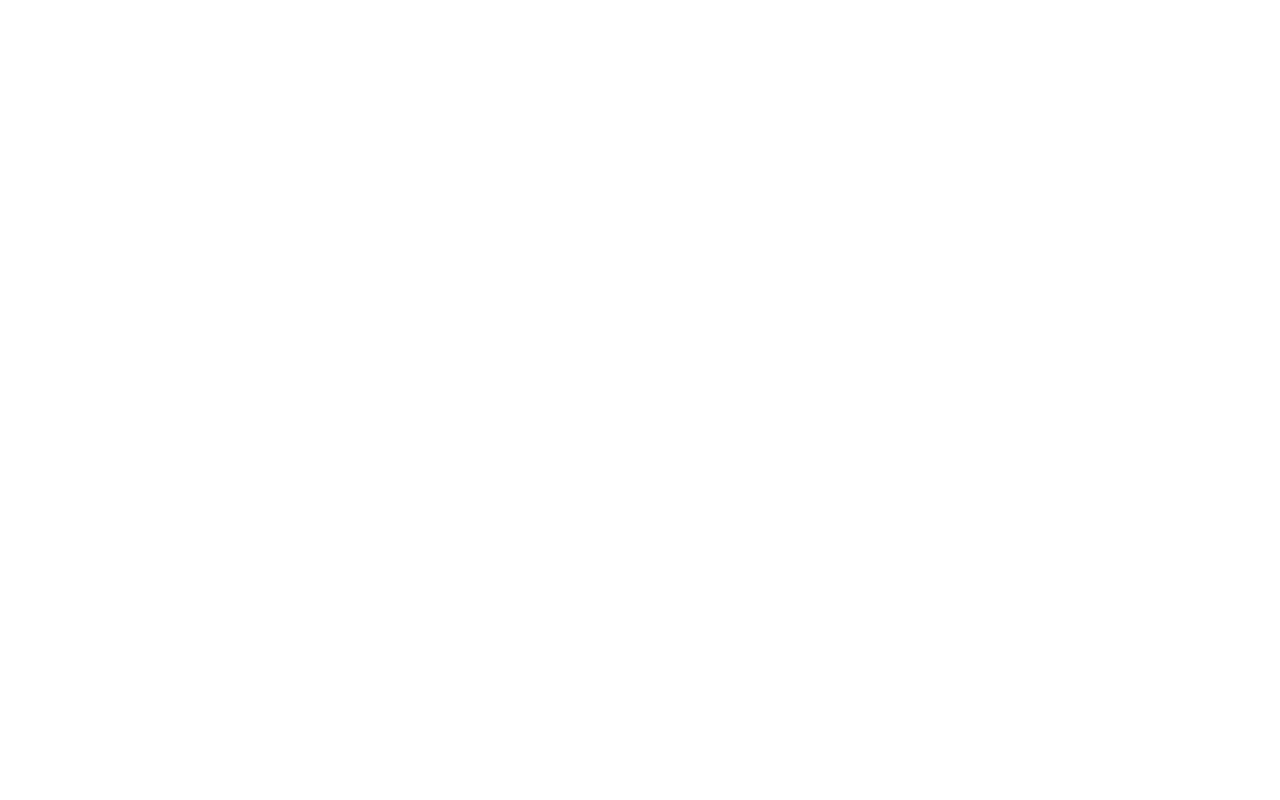
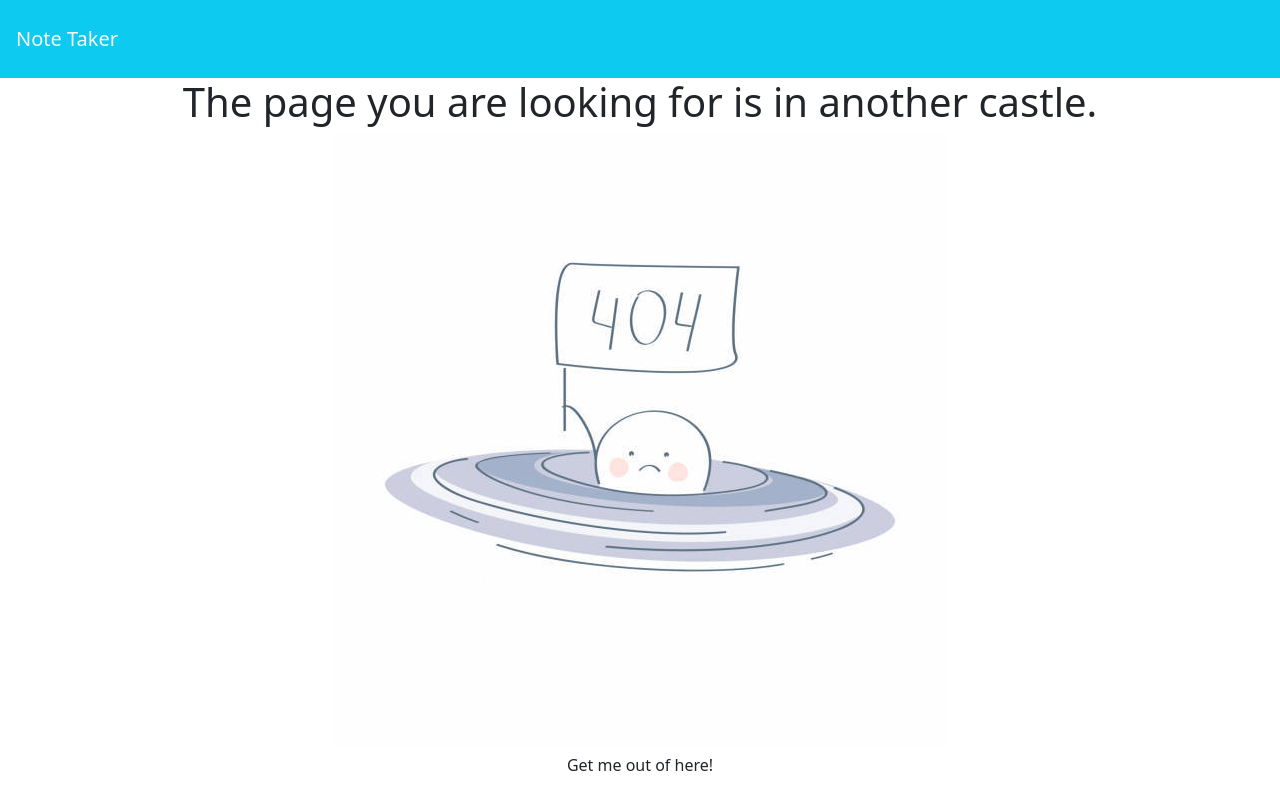
Before and after one commit to Gator2-0/Note-Taker, a website: page Develop/public/404.html in a window 1280 px wide. Drawn offline with nearby package versions, Linux system fonts and the light colour scheme.

Commit message:
adding 404 page

```diff
--- a/Develop/public/404.html
+++ b/Develop/public/404.html
@@ -5,8 +5,23 @@
   <meta http-equiv="X-UA-Compatible" content="IE=edge">
   <meta name="viewport" content="width=device-width, initial-scale=1.0">
   <title>404</title>
+  <link href="https://cdn.jsdelivr.net/npm/bootstrap@5.2.3/dist/css/bootstrap.min.css" rel="stylesheet" integrity="sha384-rbsA2VBKQhggwzxH7pPCaAqO46MgnOM80zW1RWuH61DGLwZJEdK2Kadq2F9CUG65" crossorigin="anonymous">
 </head>
 <body>
+  <section class="top">
+    <nav class="navbar bg-info">
+      <a class="navbar-brand text-light p-3" href="/">Note Taker
+      </a>
+    </nav>
+  </section>
+  <main class="text-center">
+    <h1>The page you are looking for is in another castle.</h1>
+    <img src="./images/notfound.jpg" />
+    <section class="big-button">
+      <button class="btn" id="back">Get me out of here!</button>
+    </section>
+  </main>
+  <script src="./assets/js/404.js"></script>
 
 </body>
 </html>
--- /dev/null
+++ b/Develop/public/assets/js/404.js
@@ -0,0 +1,12 @@
+// JS for the 404 page
+const goBackBtn = document.getElementById('back');
+
+const goBack = (e) => {
+  e.preventDefault();
+
+  // Built-in browser interface that allows changing the browser session history, or in this case to go back.
+  window.location.href = '/';
+  console.info('redirected to main page')
+};
+
+goBackBtn.addEventListener('click', goBack);
```
Also changed, not shown: Develop/public/images/notfound.jpg (added).
